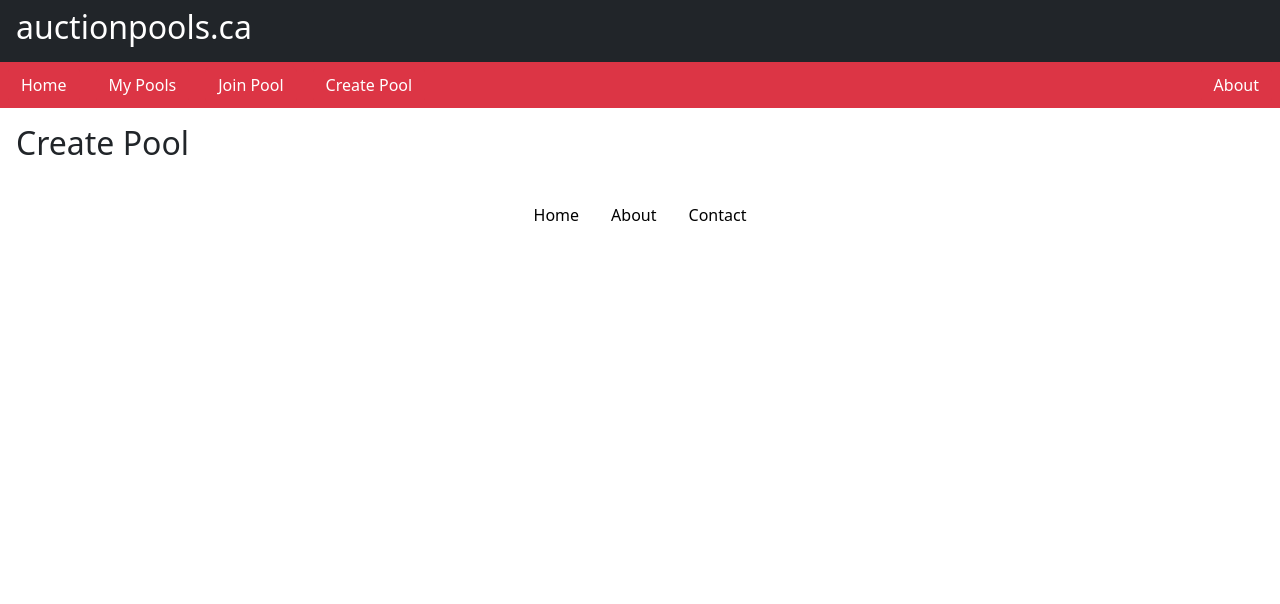
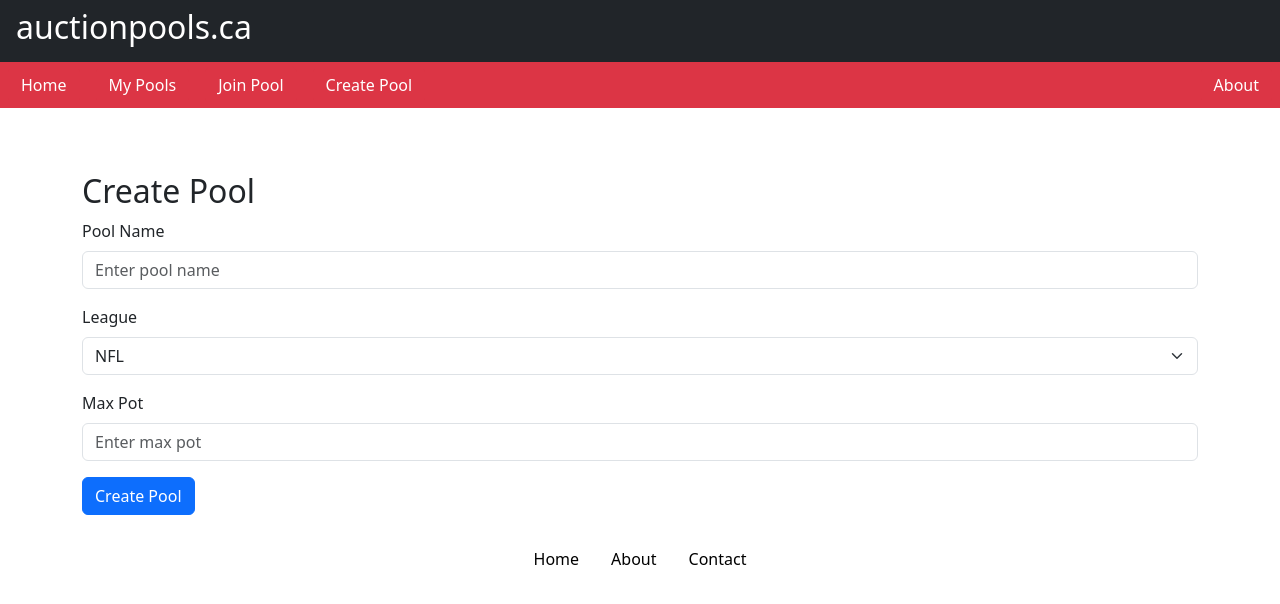
Before and after one commit to evanhinde39/auction_app_1, a React (Create React App) app in the folder client/: page /createpool in a window 1280 px wide. Shown: the top 604 px of the page. Built offline with nearby package versions, Linux system fonts and the light colour scheme.

Commit message:
Create pool front end created, db tables made

```diff
--- a/client/src/pages/CreatePool/CreatePool.js
+++ b/client/src/pages/CreatePool/CreatePool.js
@@ -2,7 +2,29 @@ import React from "react";
 
 const CreatePool = () => {
   return (
-      <h2>Create Pool</h2>
+    <div class="container mt-5">
+    <h2>Create Pool</h2>
+    <form>
+        <div class="mb-3">
+            <label for="poolName" class="form-label">Pool Name</label>
+            <input type="text" class="form-control" id="poolName" placeholder="Enter pool name" required></input>
+        </div>
+
+        <div class="mb-3">
+            <label for="league" class="form-label">League</label>
+            <select class="form-select" id="league" required>
+                <option value="NFL">NFL</option>
+            </select>
+        </div>
+
+        <div class="mb-3">
+            <label for="maxPot" class="form-label">Max Pot</label>
+            <input type="number" class="form-control" id="maxPot" placeholder="Enter max pot" required></input>
+        </div>
+
+        <button type="submit" class="btn btn-primary">Create Pool</button>
+    </form>
+</div>
   );
 };
 
```
